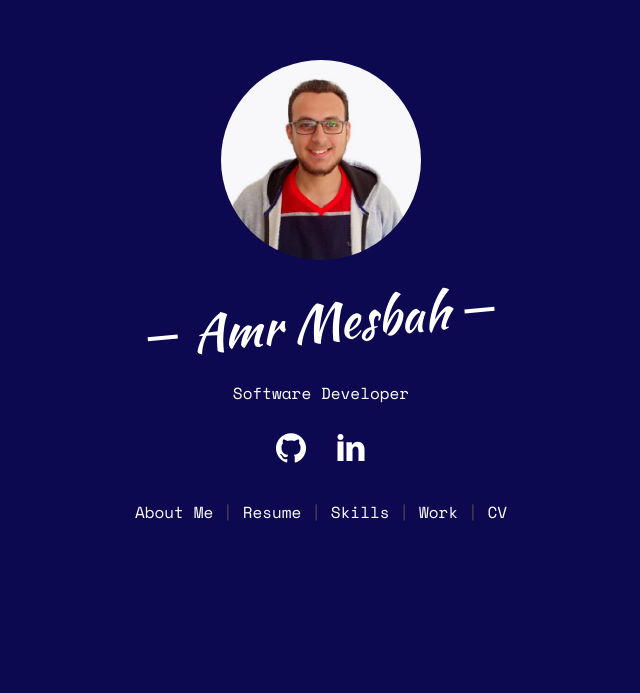
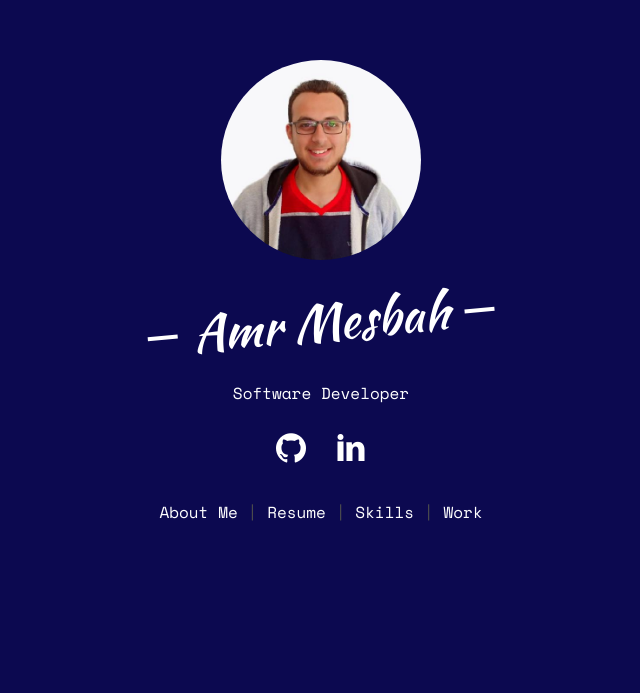
Before and after one commit to AmrMesbah2020/Portfolio, a plain HTML site: page index.html in a window 1280 px wide. Shown: the part 107-800 px from the top of the page, without its empty margins (319-959 px from the left). Drawn offline with nearby package versions, Linux system fonts and the light colour scheme; files whose address does not match are found by name.

Commit message:
fix navbar

```diff
--- a/index.html
+++ b/index.html
@@ -52,9 +52,7 @@
 								<a href="#about">About Me</a> <span> | </span>
 								<a href="#fh5co-resume">Resume</a> <span> | </span>
 								<a href="#fh5co-skills">Skills</a> <span> | </span>
-								<a href="#fh5co-work">Work</a> <span> | </span>
-								<a href="#fh5co-cv">CV</a>
-
+								<a href="#fh5co-work">Work</a>
 							</div>
 						</div>
 					</div>
```
